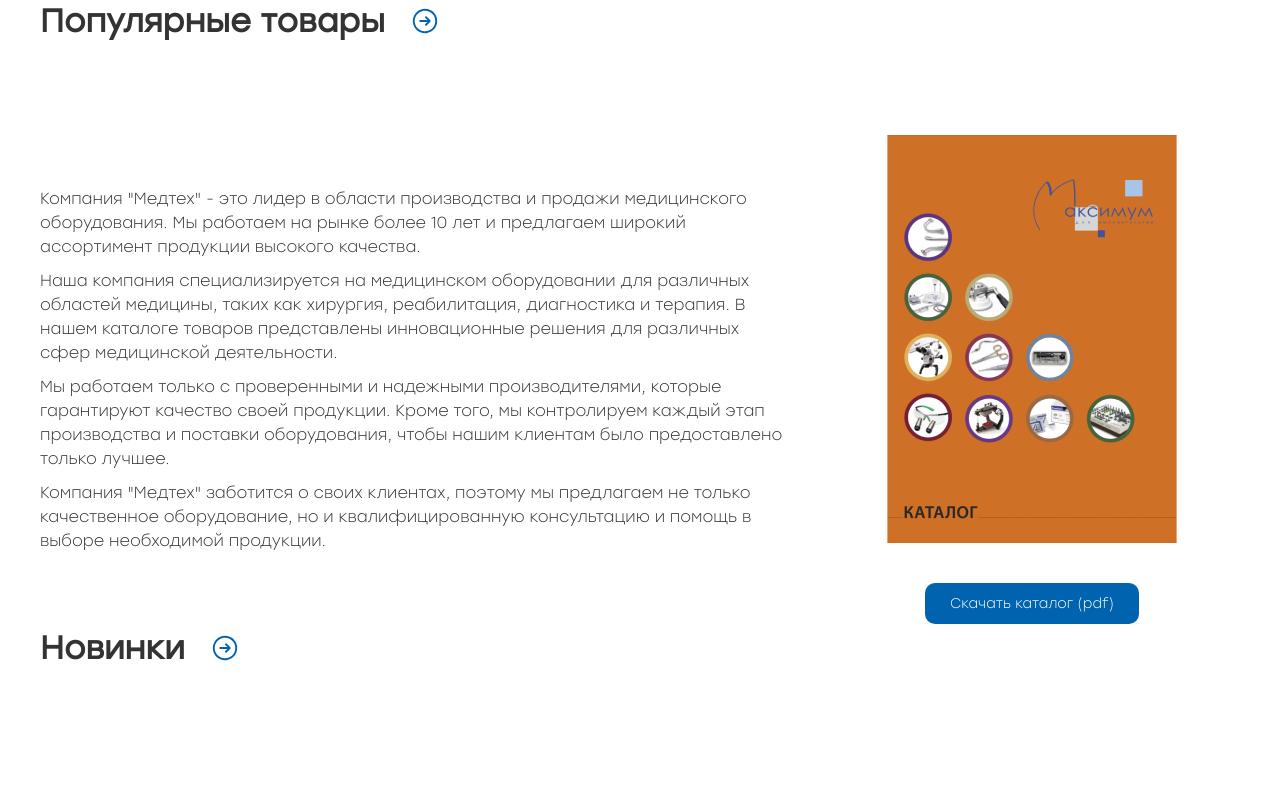
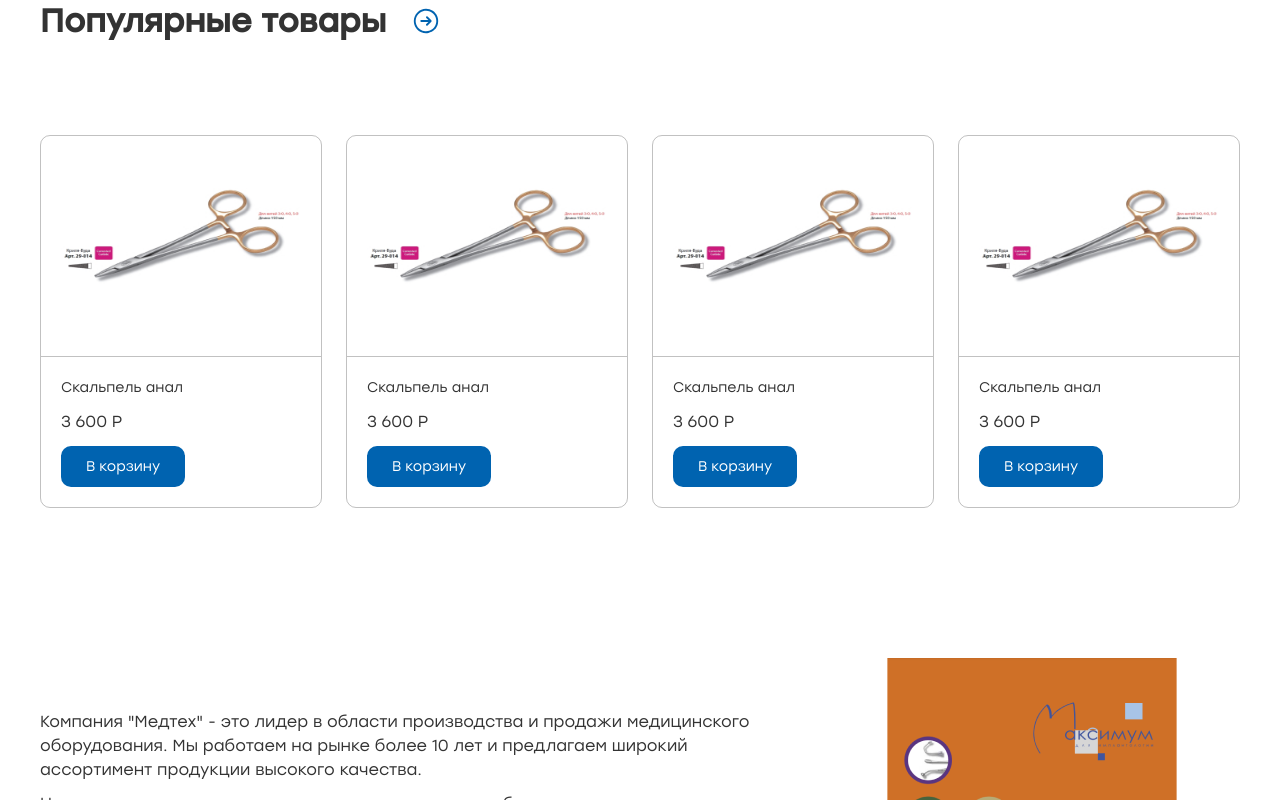
Before and after one commit to Cravzew/axium, a Vue app: page / in a window 1280 px wide. Shown: the part 2340-3140 px from the top of the page. Built offline with nearby package versions, Linux system fonts and the light colour scheme.

Commit message:
main page is done

```diff
--- a/src/App.vue
+++ b/src/App.vue
@@ -8,8 +8,8 @@
 @font-face {
   font-family: 'Stolzl';
   src: local('Stolzl Regular'), local('Stolzl-Regular'),
-  url('../src/assets/fonts/Stolzl-Light.woff2') format('woff2'),
-  url('../src/assets/fonts/Stolzl-Light.woff') format('woff');
+  url('../src/assets/fonts/Stolzl-Book.woff2') format('woff2'),
+  url('../src/assets/fonts/Stolzl-Book.woff') format('woff');
   font-weight: 400;
   font-style: normal;
 }
@@ -17,8 +17,8 @@
 @font-face {
   font-family: 'Stolzl';
   src: local('Stolzl Medium'), local('Stolzl-Medium'),
-  url('../src/assets/fonts/Stolzl-Book.woff2') format('woff2'),
-  url('../src/assets/fonts/Stolzl-Book.woff') format('woff');
+  url('../src/assets/fonts/Stolzl-Regular.woff2') format('woff2'),
+  url('../src/assets/fonts/Stolzl-Regular.woff') format('woff');
   font-weight: 500;
   font-style: normal;
 }
--- a/src/components/AboutMain/AboutMain.vue
+++ b/src/components/AboutMain/AboutMain.vue
@@ -50,6 +50,7 @@ export default {}
 .about-main {
   display: flex;
   justify-content: space-between;
+  padding: 150px 0;
 }
 
 .about-main-text {
--- a/src/components/CardsMain/CardsMain.vue
+++ b/src/components/CardsMain/CardsMain.vue
@@ -6,17 +6,28 @@
       </custom-header>
       <arrow-link-icon/>
     </div>
-    <custom-grid columns="4">
-
+    <custom-grid tag="ul" columns="4">
+      <product-card :list="list"/>
     </custom-grid>
   </section>
 </template>
 
 <script>
+import photo from '../../assets/images/productCard.jpg'
 export default {
   props: {
     title: {
       type: String
+    }
+  },
+  data() {
+    return {
+      list: [
+        {name: 'Скальпель анал', price: '3 600 P', link: '/', image: photo},
+        {name: 'Скальпель анал', price: '3 600 P', link: '/', image: photo},
+        {name: 'Скальпель анал', price: '3 600 P', link: '/', image: photo},
+        {name: 'Скальпель анал', price: '3 600 P', link: '/', image: photo},
+      ]
     }
   }
 }
--- a/src/components/UI/CustomGrid.vue
+++ b/src/components/UI/CustomGrid.vue
@@ -1,7 +1,7 @@
 <template>
-  <div :style="gridStyle">
+  <component :is="tag" :style="gridStyle">
     <slot></slot>
-  </div>
+  </component>
 </template>
 
 <script>
@@ -15,6 +15,10 @@ export default {
     gap: {
       type: String,
       default: '24px'
+    },
+    tag: {
+      type: String,
+      default: 'div'
     }
   },
   computed: {
--- a/src/components/UI/CustomListText.vue
+++ b/src/components/UI/CustomListText.vue
@@ -21,7 +21,6 @@ export default {
   props: {
     list: {
       type: Array,
-      required: true
     },
     iconMarginRight: {
       type: String,
--- /dev/null
+++ b/src/components/UI/ProductCard.vue
@@ -0,0 +1,55 @@
+<template>
+  <li class="product-card" v-for="(item, index) in list" :key="index + Math.round(Math.random() * 1000)">
+    <router-link :to="item.link">
+      <div class="product-card-image">
+        <img :src="item.image" :alt="item.alt">
+      </div>
+    </router-link>
+    <div class="product-card-content">
+      <custom-text style="margin-bottom: 15px;" size="14">
+        {{ item.name }}
+      </custom-text>
+      <custom-text style="margin-bottom: 15px;" size="21">
+        {{ item.price }}
+      </custom-text>
+      <custom-button>
+        В корзину
+      </custom-button>
+    </div>
+  </li>
+</template>
+
+<script>
+export default {
+  name: 'product-card',
+  props: {
+    list: {
+      type: Array
+    }
+  }
+}
+</script>
+
+<style scoped>
+.product-card-content {
+  padding: 20px;
+  margin-top: 20px;
+  border-top: 1px solid var(--black-0-3, rgba(51, 51, 51, 0.30));
+}
+
+.product-card-image {
+  height: 200px;
+  padding: 20px;
+}
+
+.product-card-image img {
+  display: block;
+  width: 100%;
+  height: 100%;
+}
+
+.product-card {
+  border-radius: 10px;
+  border: 1px solid var(--black-0-3, rgba(51, 51, 51, 0.30));
+}
+</style>
--- a/src/components/UI/index.js
+++ b/src/components/UI/index.js
@@ -5,6 +5,7 @@ import customButton from "@/components/UI/CustomButton.vue";
 import customInput from "@/components/UI/CustomInput.vue";
 import customGrid from "@/components/UI/CustomGrid.vue";
 import customList from "@/components/UI/CustomListText.vue";
+import productCard from "@/components/UI/ProductCard.vue";
 
 export default [
     MainContainer,
@@ -13,5 +14,6 @@ export default [
     customButton,
     customInput,
     customGrid,
-    customList
+    customList,
+    productCard
 ];
```
Also changed, not shown: src/assets/images/productCard.jpg (added).
